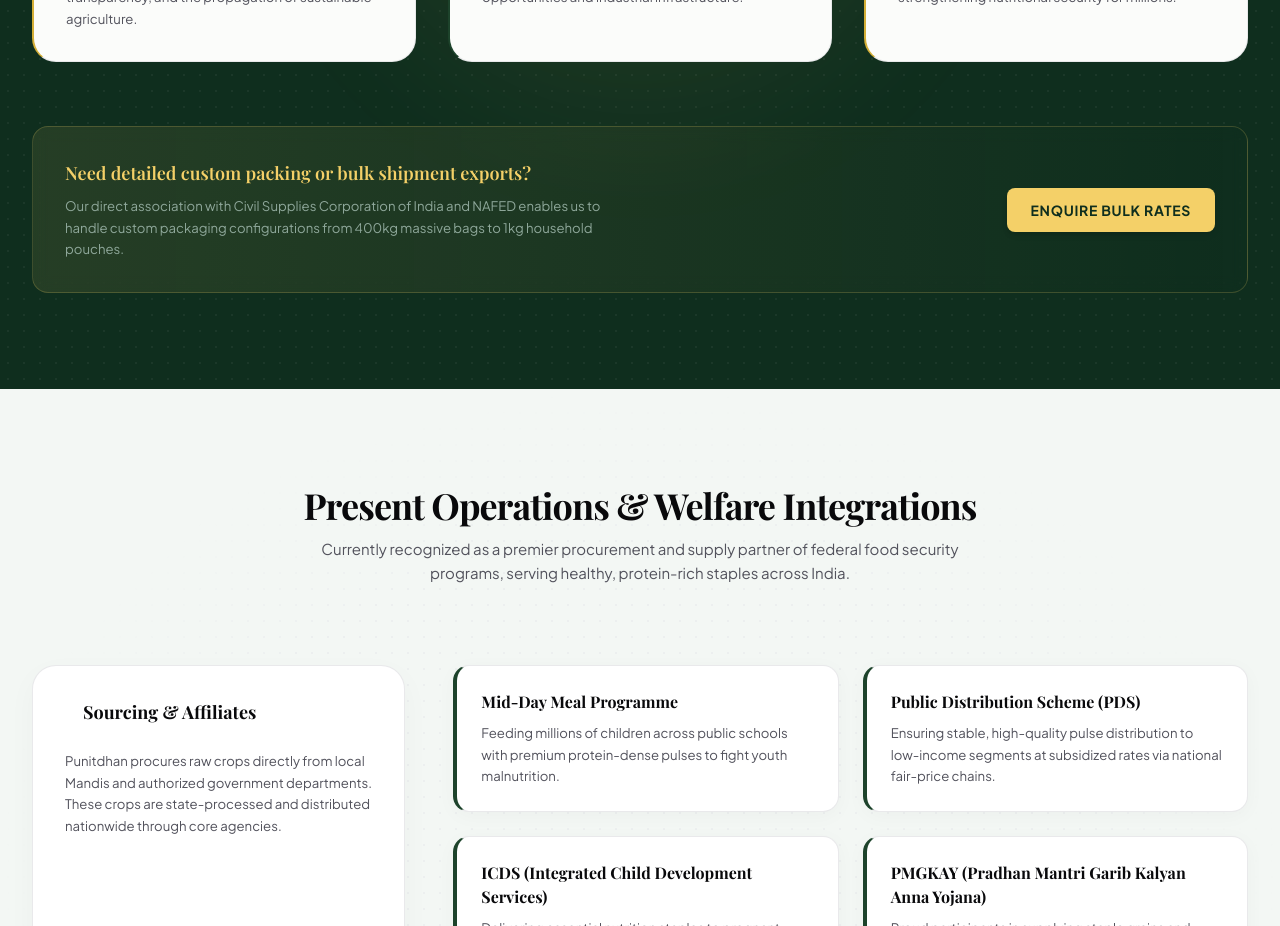
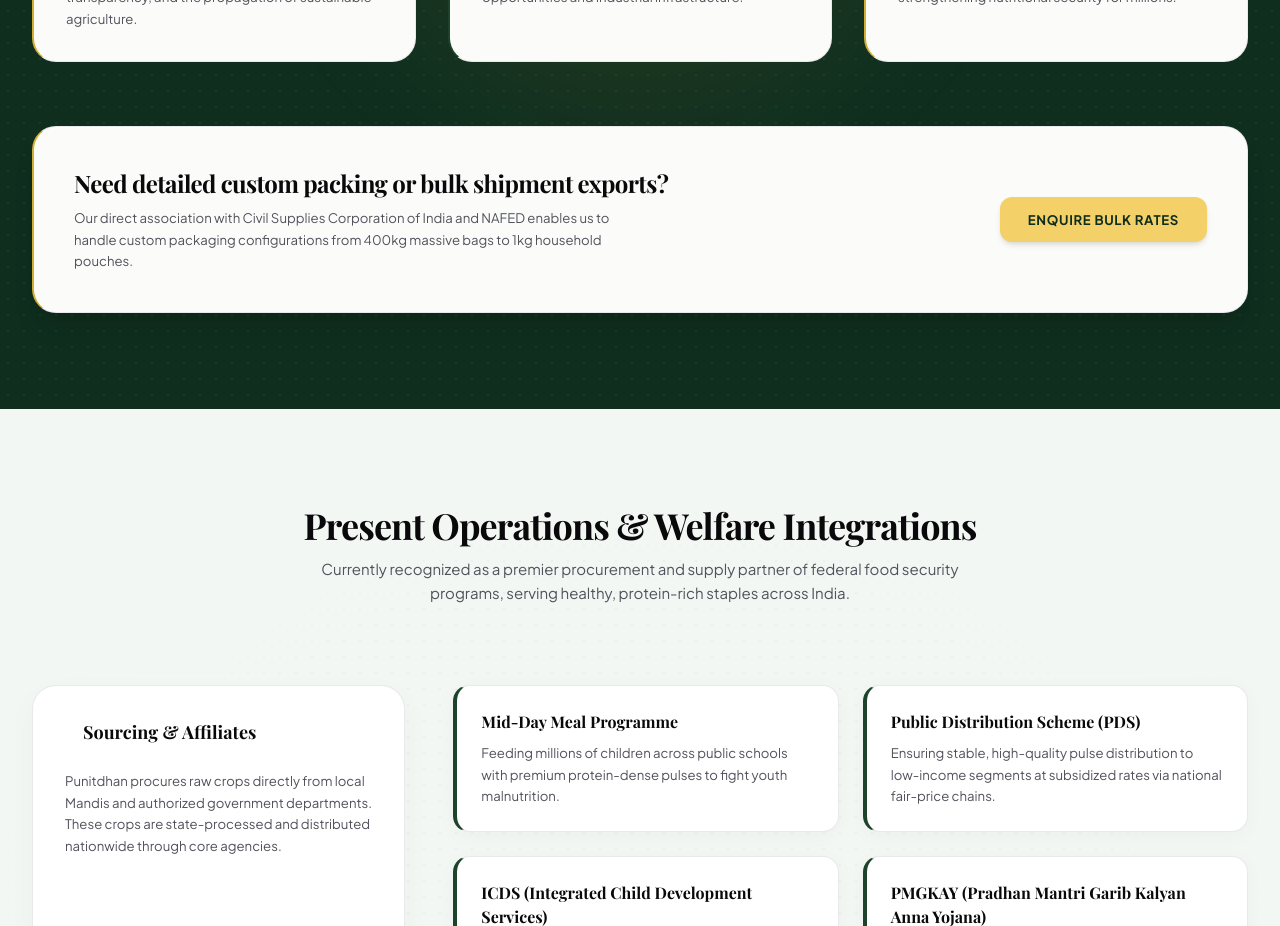
Before and after one commit to excitenext21-bit/punitdham, a React (Vite) app: page / in a window 1280 px wide. Shown: the part 4840-5766 px from the top of the page. Built offline with nearby package versions, Linux system fonts and the light colour scheme; a web font is replaced by a local one.

Commit message:
Update custom packing export banner in Strengths section to match light box styling

```diff
--- a/src/components/Strengths.tsx
+++ b/src/components/Strengths.tsx
@@ -165,16 +165,16 @@ export default function Strengths() {
         </div>
 
         {/* Highlight Banner at bottom */}
-        <div className="mt-16 bg-gradient-to-r from-brand-accent/10 to-transparent border border-brand-accent/20 rounded-2xl p-6 sm:p-8 flex flex-col sm:flex-row items-center justify-between gap-6 backdrop-blur-sm">
+        <div className="mt-16 bg-[#fbfcfa] border border-zinc-200/80 border-l-2 border-l-[#d4af37] rounded-3xl p-6 sm:p-10 flex flex-col sm:flex-row items-center justify-between gap-6 shadow-xl shadow-black/10 transition-all duration-300">
           <div className="space-y-2 text-center sm:text-left">
-            <h4 className="font-serif text-lg font-semibold text-brand-accent">
+            <h4 className="font-serif text-xl sm:text-2xl font-bold text-zinc-950 tracking-tight">
               {localize({
                 en: "Need detailed custom packing or bulk shipment exports?",
                 hi: "क्या आपको विस्तृत कस्टम पैकिंग या थोक शिपमेंट निर्यात की आवश्यकता है?",
                 gu: "શું તમારે કસ્ટમ પેકિંગ અથવા બલ્ક નિકાસ શિપમેન્ટની જરૂર છે?"
               })}
             </h4>
-            <p className="text-xs sm:text-sm text-brand-sage max-w-xl font-sans">
+            <p className="text-xs sm:text-sm text-zinc-600 max-w-xl font-sans leading-relaxed">
               {localize({
                 en: "Our direct association with Civil Supplies Corporation of India and NAFED enables us to handle custom packaging configurations from 400kg massive bags to 1kg household pouches.",
                 hi: "भारतीय नागरिक आपूर्ति निगम और नेफेड (NAFED) के साथ हमारा सीधा संबंध हमें 400 किलोग्राम के बड़े बैग से लेकर 1 किलोग्राम के घरेलू पाउच तक कस्टम पैकेजिंग कॉन्फ़िगरेशन को संभालने में सक्षम बनाता है।",
@@ -184,7 +184,7 @@ export default function Strengths() {
           </div>
           <button
             onClick={() => setIsBulkModalOpen(true)}
-            className="whitespace-nowrap bg-brand-accent hover:bg-brand-gold text-brand-green-dark font-bold px-6 py-3 rounded-lg shadow-md transition-all text-sm uppercase font-mono tracking-wider cursor-pointer"
+            className="whitespace-nowrap bg-[#f4d068] hover:bg-brand-green-dark hover:text-white text-brand-green-dark font-bold px-7 py-3.5 rounded-xl shadow-md hover:shadow-lg transition-all text-xs uppercase font-mono tracking-wider cursor-pointer shrink-0"
           >
             {localize({
               en: "Enquire Bulk Rates",
```
